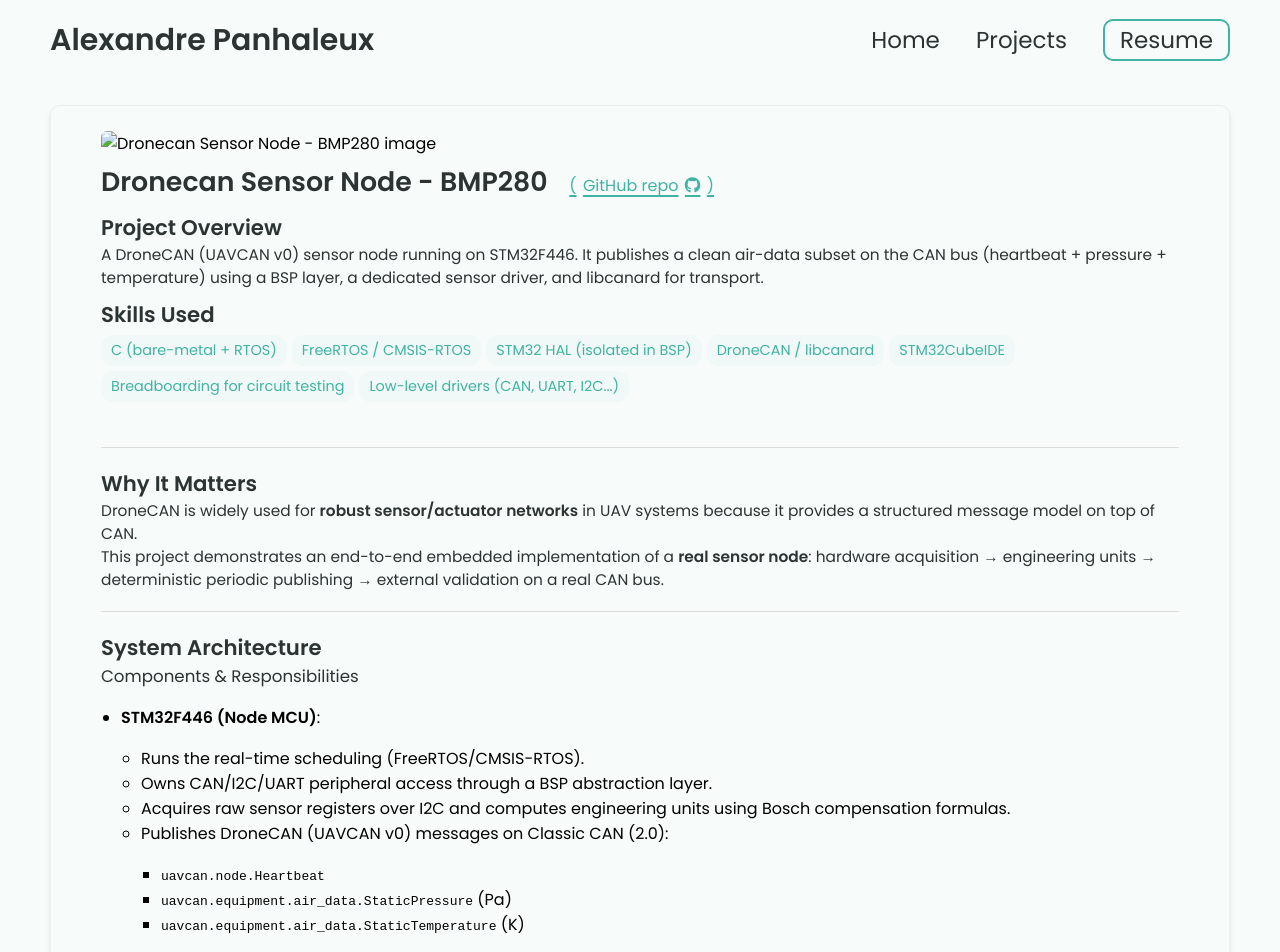
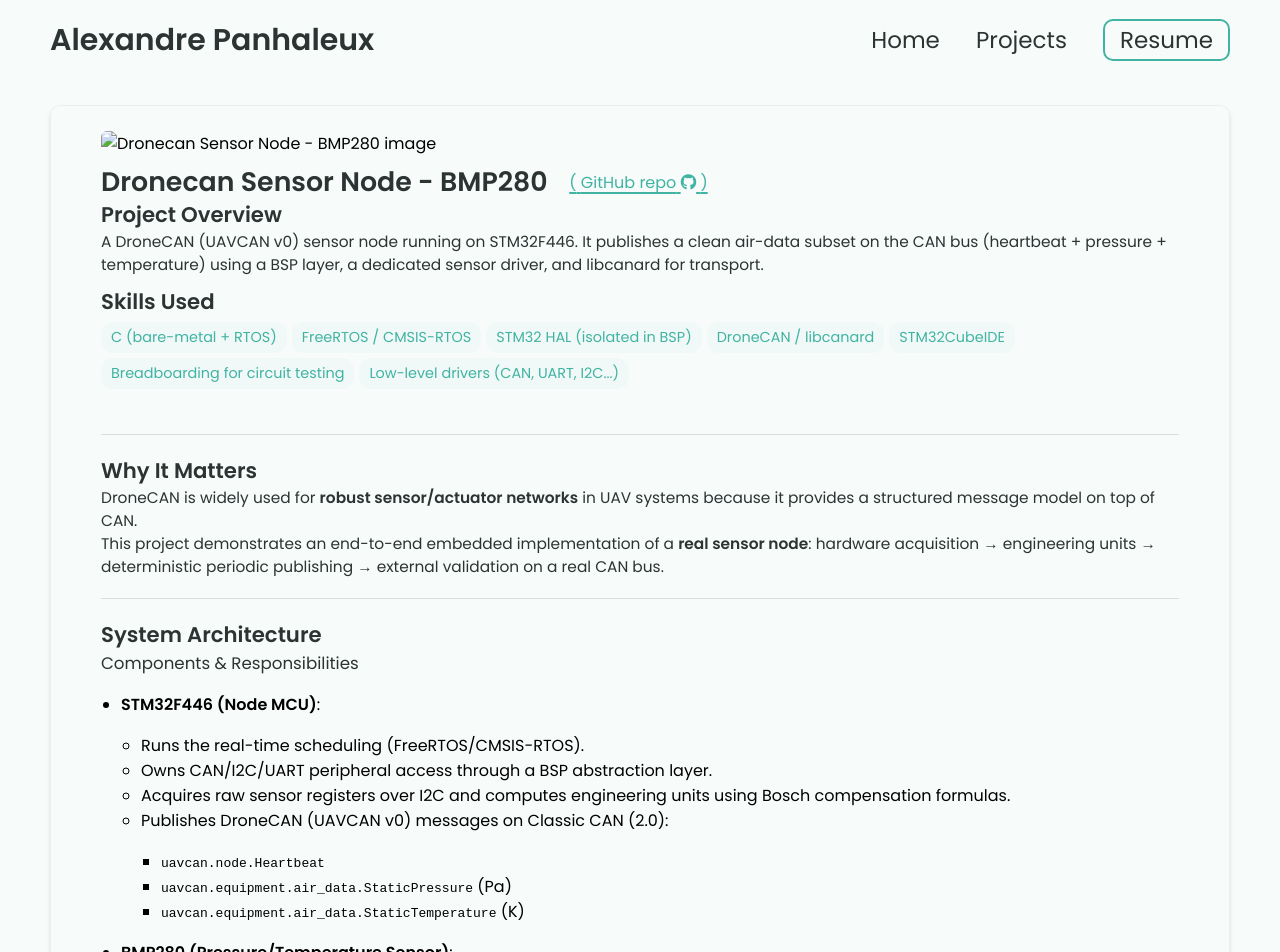
Before and after one commit to alexandrephl/alexandrephl.github.io, a Jekyll site: the page built from _projects/Sensor-node/Dronecan-Sensor-Node.md, in a window 1280 px wide. Shown: the top 952 px of the page. Built offline with Jekyll 4.4.1, drawn with Linux system fonts in a browser that asks for light colours.

Commit message:
Update styles.css

```diff
--- a/css/styles.css
+++ b/css/styles.css
@@ -580,22 +580,20 @@ footer p {
 }
 
 .post-view .title-header  {
-    width: 100%;
-    display: flex;
-    align-items: baseline;   /* best for text alignment */
-    gap: 0.75rem;
-    margin-bottom: 10px;     /* spacing under the whole header row */
+  display: flex;
+  align-items: center;
+  gap: 12px;
 }
 
 .post-view .title-header  h1 {
-    margin: 0;               /* IMPORTANT: remove margin-bottom */
-    line-height: 1.2;
+  margin: 0;
+  line-height: 1.15;
+  flex: 0 1 auto;      /* title can shrink if needed */
 }
 
 .post-view .title-header .repo-icon{
-  display: inline-flex;
-  align-items: baseline;
-  gap: 0.4rem;
+  flex: 0 0 auto;
+  white-space: nowrap;
   padding: 0.25rem 0.6rem;          /* plus “button” */
   border-radius: 10px;
 
```
